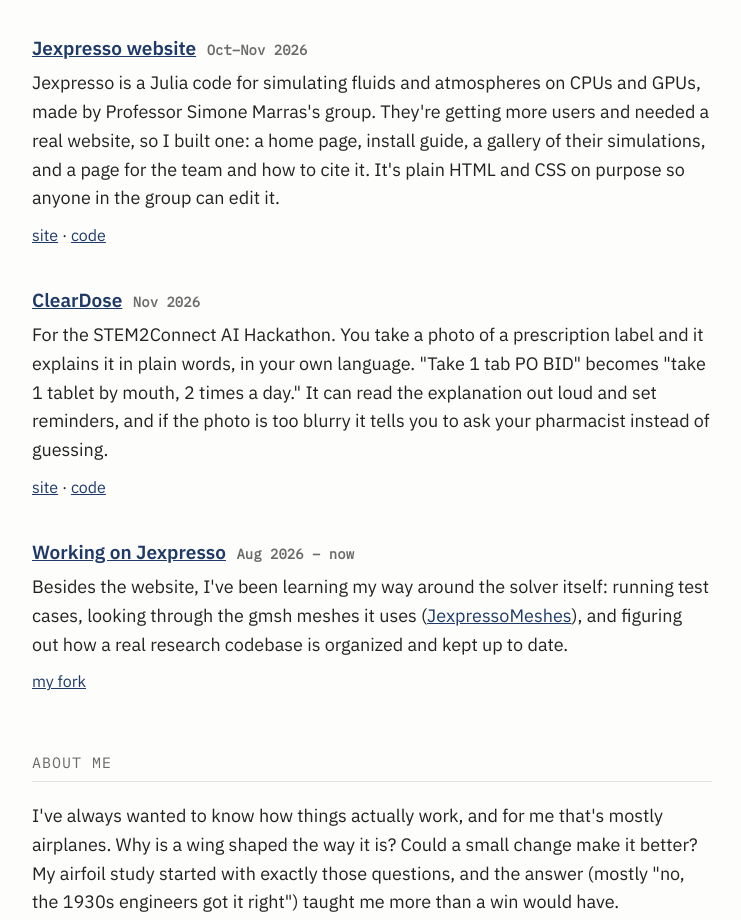
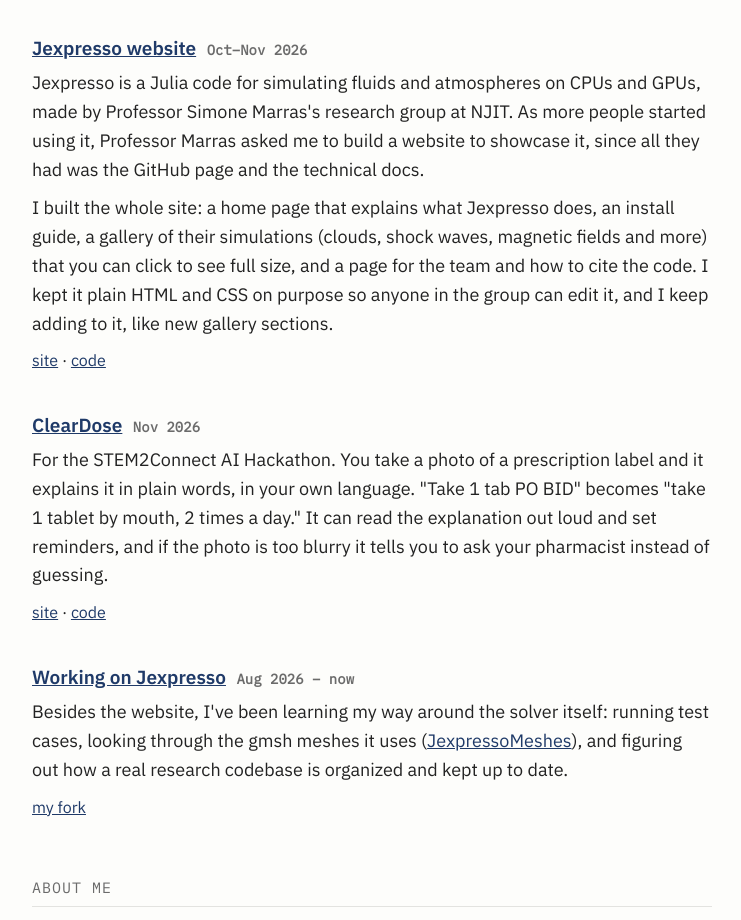
Before and after one commit to phsrinivas/phsrinivas.github.io, a plain HTML site: page index.html in a window 1280 px wide. Shown: the part 769-1689 px from the top of the page, without its empty margins (268-1009 px from the left). Drawn offline with Linux system fonts and the light colour scheme.

Commit message:
Add Boy Scouts and more about the Jexpresso website

```diff
--- a/index.html
+++ b/index.html
@@ -47,7 +47,8 @@
 
     <div class="project">
       <h3><a href="https://phsrinivas.github.io/jexpresso-site/">Jexpresso website</a> <span class="date">Oct–Nov 2026</span></h3>
-      <p>Jexpresso is a Julia code for simulating fluids and atmospheres on CPUs and GPUs, made by Professor Simone Marras's group. They're getting more users and needed a real website, so I built one: a home page, install guide, a gallery of their simulations, and a page for the team and how to cite it. It's plain HTML and CSS on purpose so anyone in the group can edit it.</p>
+      <p>Jexpresso is a Julia code for simulating fluids and atmospheres on CPUs and GPUs, made by Professor Simone Marras's research group at NJIT. As more people started using it, Professor Marras asked me to build a website to showcase it, since all they had was the GitHub page and the technical docs.</p>
+      <p>I built the whole site: a home page that explains what Jexpresso does, an install guide, a gallery of their simulations (clouds, shock waves, magnetic fields and more) that you can click to see full size, and a page for the team and how to cite the code. I kept it plain HTML and CSS on purpose so anyone in the group can edit it, and I keep adding to it, like new gallery sections.</p>
       <p class="links"><a href="https://phsrinivas.github.io/jexpresso-site/">site</a> · <a href="https://github.com/phsrinivas/jexpresso-site">code</a></p>
     </div>
 
@@ -71,6 +72,7 @@
     <p>I like projects that help people directly too. ClearDose came from thinking about how confusing medicine labels are, especially if English isn't your first language.</p>
 
     <h3>Outside of school</h3>
+    <p>I'm in Boy Scouts, which has taught me a lot about leadership, planning things out and working with people of different ages. Some of my favorite parts are the camping trips and the outdoor skills you pick up along the way.</p>
     <p>I go biking a lot. It's how I clear my head, and it's also a pretty good way to think about drag and why cyclists ride the way they do. I'm also really into geography. I like learning about countries, maps, borders and why cities ended up where they are.</p>
 
     <h3>What's next</h3>
```
